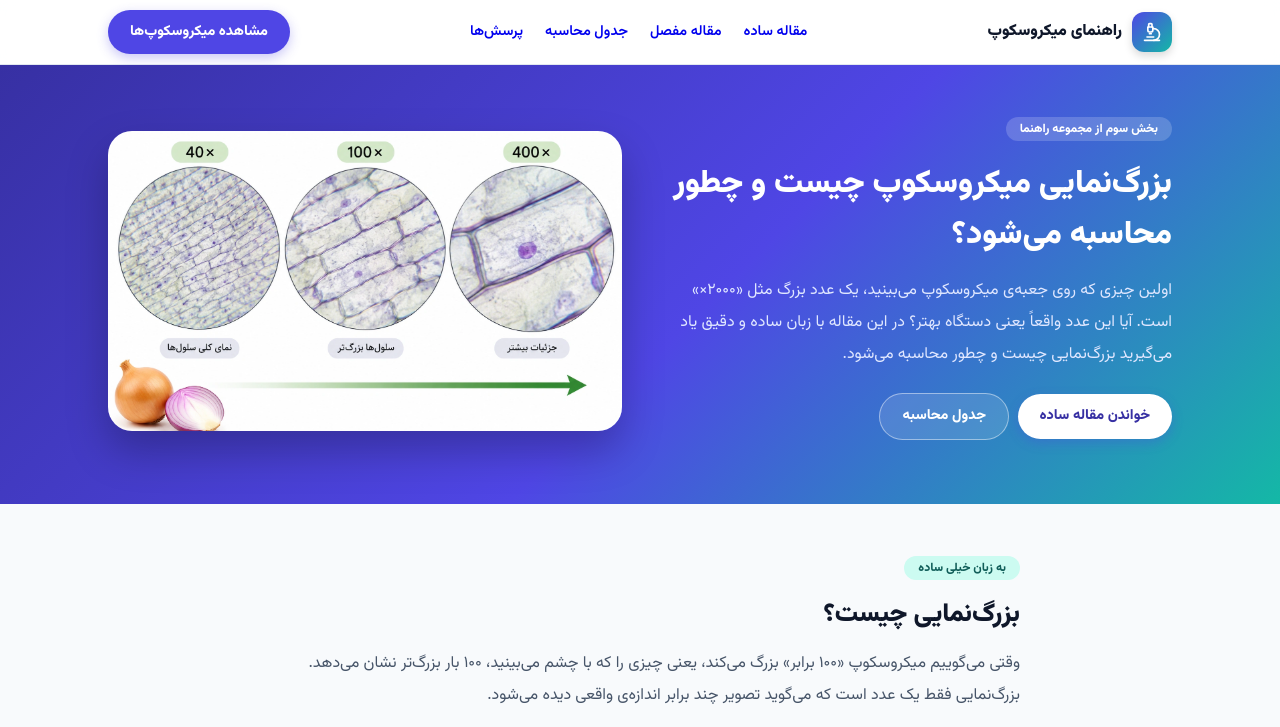
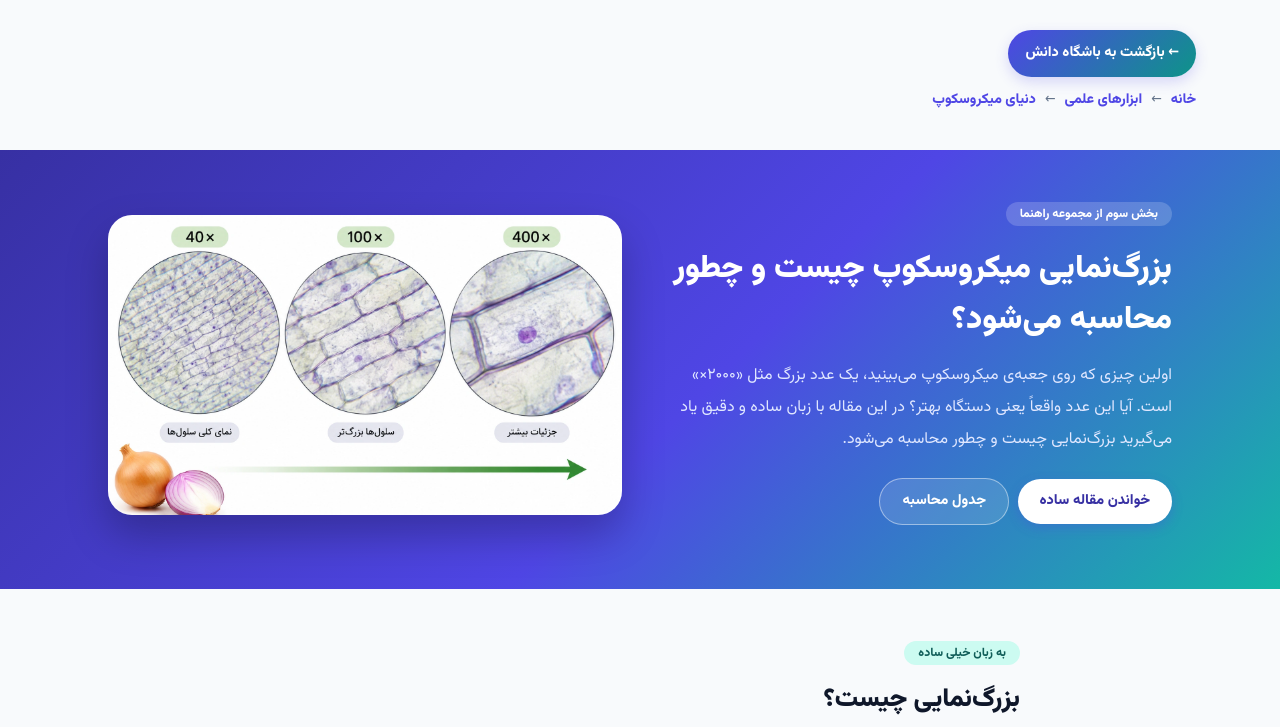
Before and after one commit to Kharideali/microscope_guide, a plain HTML site: page microscope-magnification.html in a window 1280 px wide. Shown: the top 727 px of the page. Drawn offline with Linux system fonts and the light colour scheme.

Commit message:
Unify article breadcrumb and top navigation

```diff
--- a/microscope-magnification.html
+++ b/microscope-magnification.html
@@ -77,6 +77,16 @@ summary{cursor:pointer;font-weight:800;color:#0f172a}
 footer{background:#fff;border-top:1px solid #e2e8f0;padding:24px 0;font-size:.85rem;color:#64748b}
 footer .w{display:flex;flex-wrap:wrap;justify-content:space-between;gap:10px}
 .up{position:fixed;bottom:22px;left:22px;width:42px;height:42px;border-radius:50%;background:#4f46e5;color:#fff;display:grid;place-items:center;text-decoration:none;box-shadow:0 4px 12px rgba(0,0,0,.25)}
+
+/* مسیر راهنما و بازگشت به باشگاه دانش */
+.club-nav{max-width:1152px;margin:16px auto 22px;padding:14px 20px;display:flex;flex-direction:column;align-items:flex-start;gap:10px}
+.back-club{display:inline-flex;align-items:center;gap:8px;padding:9px 17px;border-radius:999px;background:linear-gradient(135deg,#4f46e5,#0d9488);color:#fff!important;text-decoration:none;font-size:.9rem;font-weight:800;box-shadow:0 5px 14px rgba(79,70,229,.2);transition:transform .2s ease,box-shadow .2s ease}
+.back-club:hover{transform:translateY(-2px);box-shadow:0 8px 18px rgba(79,70,229,.25)}
+.breadcrumbs{display:flex;flex-wrap:wrap;align-items:center;gap:9px;color:#64748b;font-size:.88rem;line-height:1.9}
+.breadcrumbs a{color:#4f46e5;text-decoration:none;font-weight:700}
+.breadcrumbs a:hover{text-decoration:underline}
+@media(max-width:640px){.club-nav{margin:10px 12px 18px;padding:10px 4px}.breadcrumbs{font-size:.8rem;gap:6px}}
+
 </style>
 
 <style>
@@ -96,13 +106,18 @@ footer .w{display:flex;flex-wrap:wrap;justify-content:space-between;gap:10px}
 </head>
 <body>
 
-<header>
-<div class="w">
-<a href="#top" class="logo"><i><svg xmlns="http://www.w3.org/2000/svg" width="20" height="20" viewBox="0 0 24 24" fill="none" stroke="#fff" stroke-width="2" stroke-linecap="round" stroke-linejoin="round" aria-hidden="true"><path d="M6 18h8"/><path d="M3 22h18"/><path d="M14 22a7 7 0 1 0 0-14h-1"/><path d="M9 14h2"/><path d="M9 12a2 2 0 0 1-2-2V6h6v4a2 2 0 0 1-2 2Z"/><path d="M12 6V3a1 1 0 0 0-1-1H9a1 1 0 0 0-1 1v3"/></svg></i>راهنمای میکروسکوپ</a>
-<nav><a href="#simple">مقاله ساده</a><a href="#detailed">مقاله مفصل</a><a href="#table">جدول محاسبه</a><a href="#faq">پرسش‌ها</a></nav>
-<a class="btn" href="https://kharideali.ir/" target="_blank" rel="noopener">مشاهده میکروسکوپ‌ها</a>
-</div>
-</header>
+  <!-- مسیر راهنما و بازگشت به باشگاه دانش -->
+  <div class="club-nav" aria-label="مسیر راهنما">
+    <a class="back-club" href="https://kharideali.github.io/danesh-club/">← بازگشت به باشگاه دانش</a>
+    <div class="breadcrumbs">
+      <a href="https://kharideali.github.io/danesh-club/">خانه</a>
+      <span aria-hidden="true">←</span>
+      <a href="https://kharideali.github.io/danesh-club/categories/tools/">ابزارهای علمی</a>
+      <span aria-hidden="true">←</span>
+      <a href="https://kharideali.github.io/danesh-club/guides/microscope/">دنیای میکروسکوپ</a>
+    </div>
+  </div>
+
 
 <div class="hero">
 <div class="w">
```
